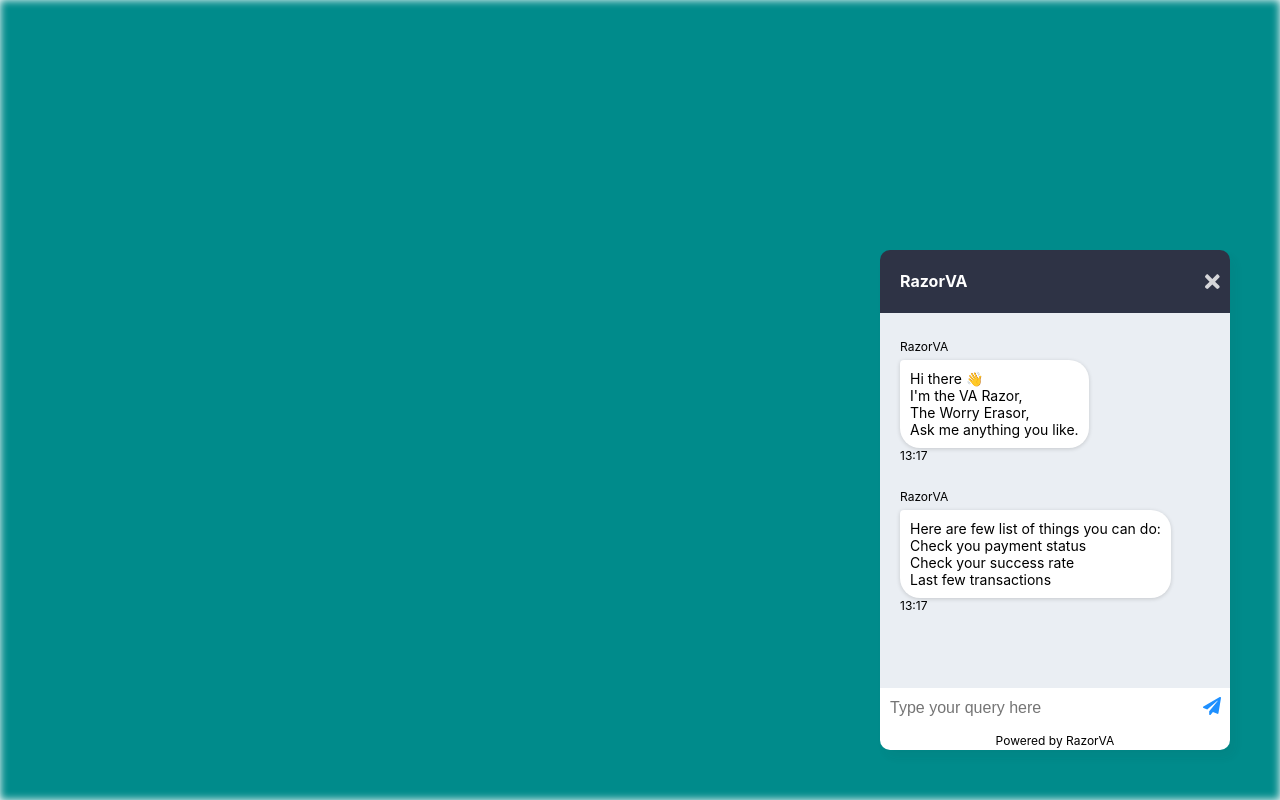
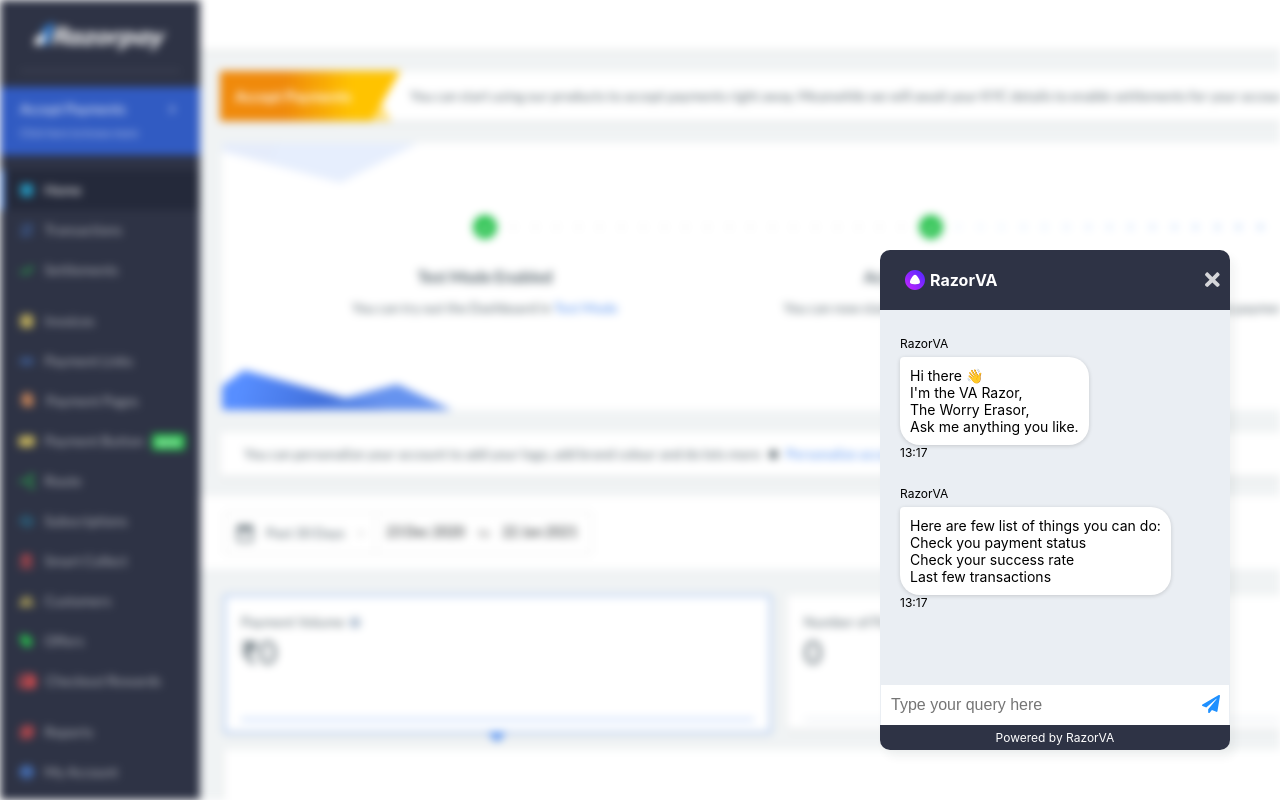
Before and after one commit to anshuraj/chatbot, a React (Create React App) app: page / in a window 1280 px wide. Both pictures are taken after a click on the element 1180 px from the left and 700 px from the top of the page. Built offline with nearby package versions, Linux system fonts and the light colour scheme; no server answers.

Commit message:
Final changes

```diff
--- a/src/App.css
+++ b/src/App.css
@@ -6,8 +6,8 @@
 }
 
 .App-header {
-  background-color: darkcyan;
-  /* background-image: url('./dashboard.png'); */
+  /* background-color: darkcyan; */
+  background-image: url('./dashboard.png');
   min-height: 100vh;
   display: flex;
   flex-direction: column;
@@ -75,6 +75,8 @@
 
 .chatbot-body form {
   display: flex;
+  border-left: 1px solid #eaeef3;
+  border-right: 1px solid #eaeef3;
 }
 .chatbot-body input {
   width: 100%;
@@ -154,10 +156,32 @@
 
 .time {
   font-size: 12px;
+  /* margin-left: 30px; */
 }
 
 .swag {
   font-size: 12px;
   text-align: center;
   padding: 5px 0;
+  background-color: #2e3345;
+  color: white;
 }
+
+.avatar {
+  height: 20px;
+  width: 20px;
+  border-radius: 50%;
+  background: grey;
+  margin-right: 10px;
+}
+
+.heading {
+  display: flex;
+  align-items: center;
+  margin: 15px 0;
+}
+
+.heading img {
+  width: 30px;
+  height: 30px;
+}
--- a/src/components/Chatbot.js
+++ b/src/components/Chatbot.js
@@ -8,6 +8,8 @@
 import io from 'socket.io-client';
 import Message from './Message';
 import Loader from './Loader';
+
+import vaLogo from './logo.svg';
 
 const socket = io.connect('ws://localhost:8080', {
   transports: ['websocket'],
@@ -111,7 +113,9 @@
         }`}
       >
         <header>
-          <h4>RazorVA</h4>
+          <h4 className="heading">
+            <img src={vaLogo} alt="" /> RazorVA
+          </h4>
           <span className="close" onClick={() => setShowChatBot(false)}>
             <FontAwesomeIcon icon={faTimes} size="lg" />
           </span>
```
Also changed, not shown: src/components/logo.svg (added).
